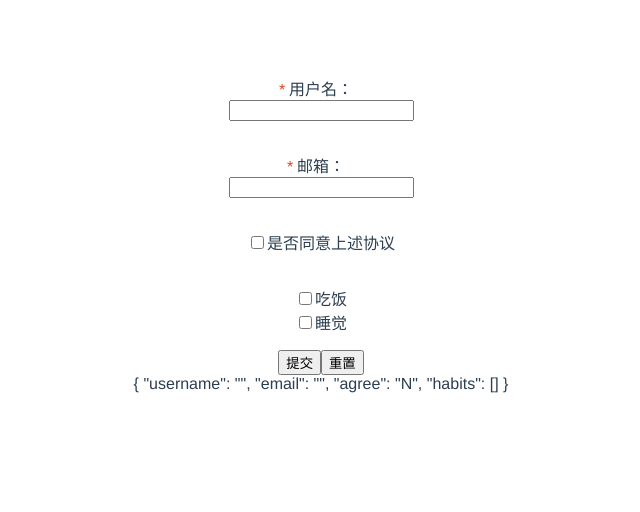
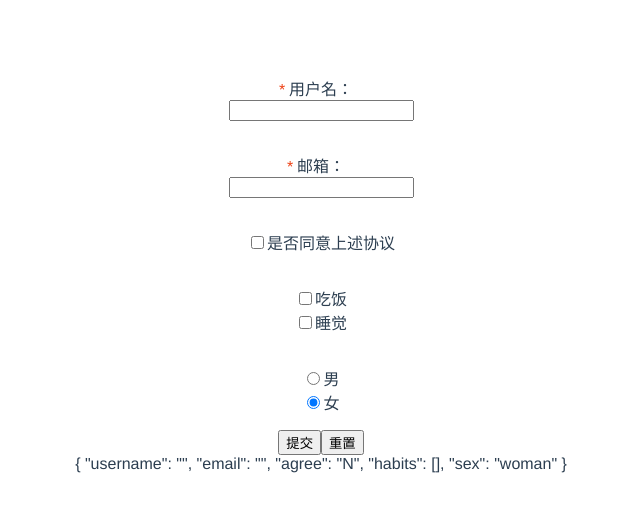
Before and after one commit to smile1015/iview-vue2, a Vue app: page / in a window 1280 px wide. Shown: the top 512 px of the page, without its empty margins (319-959 px from the left). Built offline with nearby package versions, Linux system fonts and the light colour scheme.

Commit message:
feat: 实现radio和radio-group组件

```diff
--- a/src/App.vue
+++ b/src/App.vue
@@ -19,6 +19,13 @@
         </i-checkbox-group>
       </i-form-item>
 
+      <i-form-item prop="sex">
+        <i-radio-group v-model="model.sex">
+          <i-radio label="man">男</i-radio>
+          <i-radio label="woman">女</i-radio>
+        </i-radio-group>
+      </i-form-item>
+
       <button @click="submit">提交</button>
       <button @click="reset">重置</button>
     </i-form>
@@ -33,10 +40,14 @@ import IFormItem from '@/components/i-form/i-form-item.vue'
 import IInput from '@/components/i-input/i-input.vue'
 import ICheckbox from '@/components/i-checkbox/i-checkbox.vue'
 import ICheckboxGroup from "@/components/i-checkbox/i-checkbox-group.vue";
+import IRadioGroup from "@/components/i-radio/i-radio-group.vue";
+import IRadio from "@/components/i-radio/i-radio.vue";
 
 export default {
   name: 'App',
   components: {
+    IRadio,
+    IRadioGroup,
     ICheckboxGroup,
     IForm,
     IFormItem,
@@ -49,7 +60,8 @@ export default {
         username: '',
         email: '',
         agree: 'N',
-        habits: []
+        habits: [],
+        sex: 'woman'
       },
       rules: {
         username: [
--- /dev/null
+++ b/src/components/i-radio/i-radio-group.vue
@@ -0,0 +1,50 @@
+<template>
+  <div class="i-radio-group">
+    <slot></slot>
+  </div>
+</template>
+
+<script>
+
+import {findComponentsDownward} from "@/utils/assist";
+
+export default {
+  name: 'iRadioGroup',
+  props: {
+    value: {
+      type: [String, Number],
+      default: ''
+    }
+  },
+  data() {
+    return {
+      currentValue: this.value,
+      children: []
+    }
+  },
+  watch: {
+    value() {
+      this.updateModel()
+    }
+  },
+  methods: {
+    change(data) {
+      this.currentValue = data
+      this.$emit('input', data)
+    },
+    updateModel() {
+      this.children = findComponentsDownward(this, 'iRadio')
+      if (this.children) {
+        this.children.forEach(child => {
+          const {value} = this
+          child.model = value
+          child.group = true
+        })
+      }
+    }
+  },
+  mounted() {
+    this.updateModel()
+  }
+}
+</script>
--- /dev/null
+++ b/src/components/i-radio/i-radio.vue
@@ -0,0 +1,51 @@
+<template>
+  <div class="i-radio">
+    <label>
+      <input type="radio" :value="label" v-model="model" @change="change">
+      <slot></slot>
+    </label>
+  </div>
+</template>
+
+<script>
+import {findComponentUpward} from "@/utils/assist";
+
+export default {
+  name: 'iRadio',
+  props: {
+    label: {
+      type: String,
+      default: ''
+    }
+  },
+  data() {
+    return {
+      model: '',
+      parent: null,
+      group: false
+    }
+  },
+  methods: {
+    change() {
+      console.log('dddd', this.parent)
+      this.parent.change(this.model)
+    }
+  },
+  mounted() {
+    this.parent = findComponentUpward(this, 'iRadioGroup')
+    if (this.parent) {
+      this.group = true
+    }
+
+    if (!this.group) {
+      console.warn('i-radio组件需要和i-radio-group配合使用!')
+    }
+
+  }
+}
+
+</script>
+
+<style scoped>
+
+</style>
```
